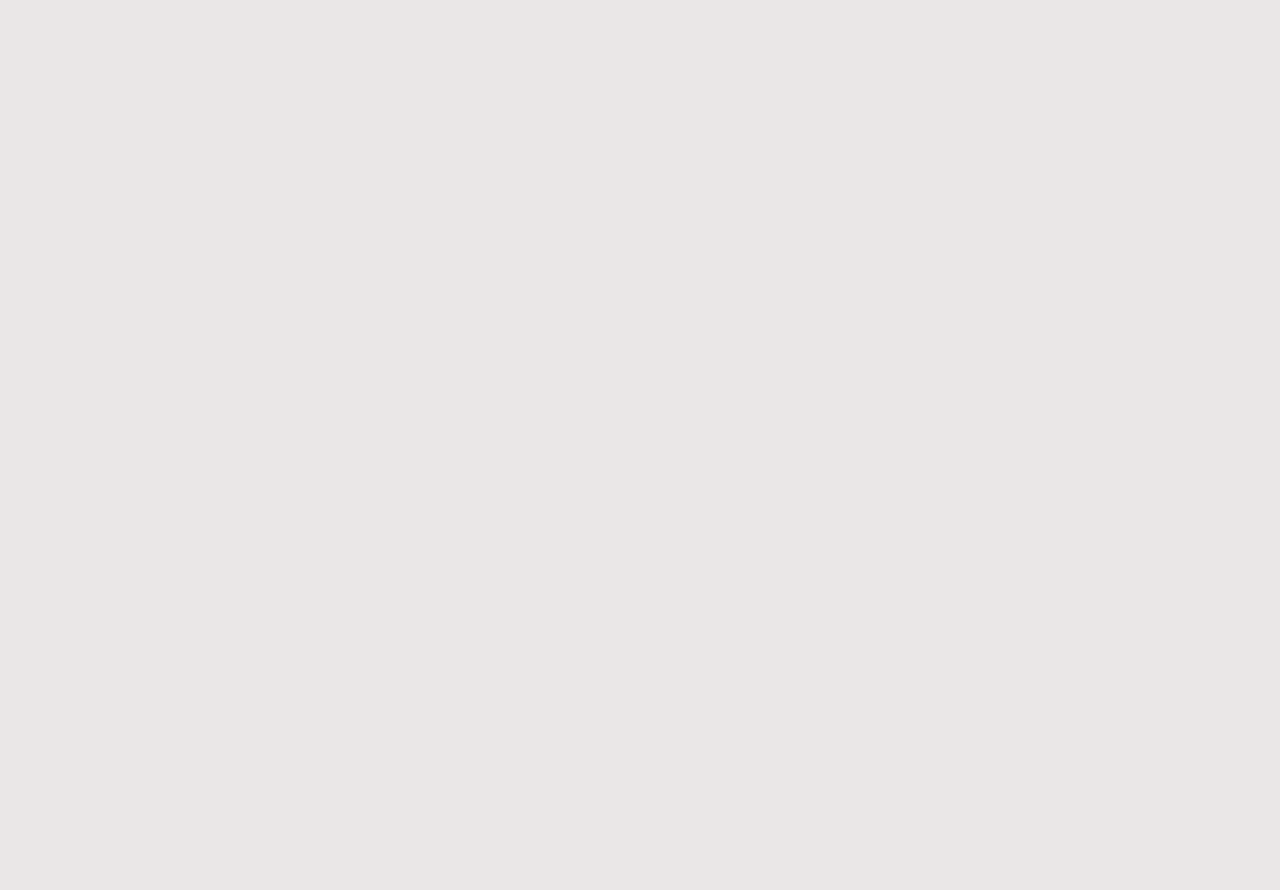
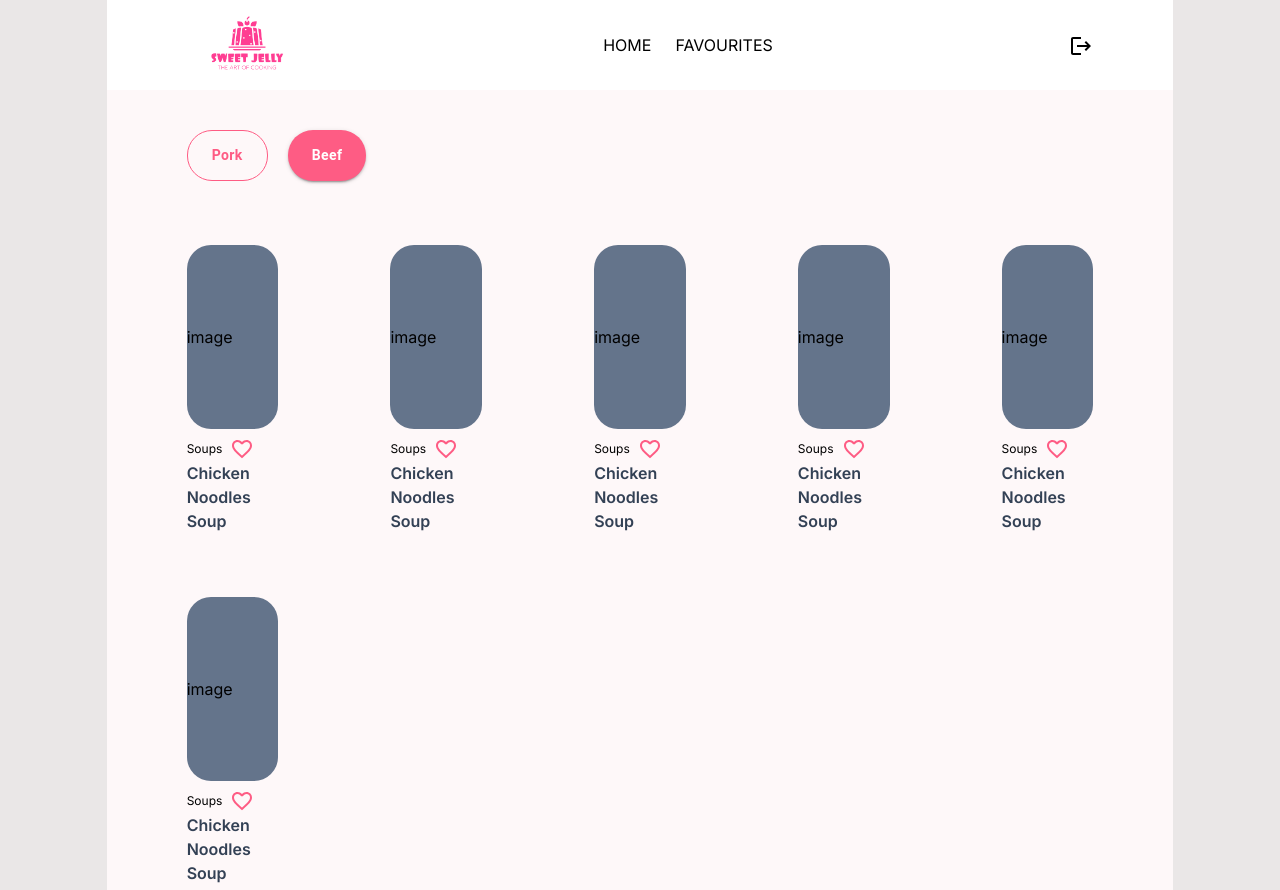
Before and after one commit to PercyGFX/receipe-app, a Next.js app in the folder frontend/: page / in a window 1280 px wide. Before the commit the page ends 800 px from the top, so only its background shows below. Built offline with nearby package versions, Linux system fonts and the light colour scheme.

Commit message:
header and cards ui

```diff
--- a/frontend/package.json
+++ b/frontend/package.json
@@ -11,6 +11,7 @@
   "dependencies": {
     "@emotion/react": "^11.11.4",
     "@emotion/styled": "^11.11.5",
+    "@mui/icons-material": "^5.15.17",
     "@mui/material": "^5.15.17",
     "next": "14.2.3",
     "react": "^18",
--- /dev/null
+++ b/frontend/src/app/componants/Header.tsx
@@ -0,0 +1,32 @@
+import React from 'react'
+import Image from 'next/image';
+import LogoutIcon from "@mui/icons-material/Logout";
+
+type Props = {}
+
+function Header({}: Props) {
+  return (
+    <div className="flex justify-center ">
+      <div className="flex justify-between bg-white px-20 items-center w-10/12">
+        <div>
+          {" "}
+          <Image
+            src="/logo.png"
+            width={120}
+            height={0}
+            alt="Picture of the author"
+          />
+        </div>
+        <div className="flex gap-x-6 uppercase">
+          <p>Home</p>
+          <p>favourites</p>
+        </div>
+        <div>
+          <LogoutIcon />
+        </div>
+      </div>
+    </div>
+  );
+}
+
+export default Header
--- a/frontend/src/app/page.tsx
+++ b/frontend/src/app/page.tsx
@@ -1,7 +1,143 @@
-import Image from "next/image";
+import Header from "./componants/Header";
+import { Button } from "@mui/material";
+import FavoriteBorderIcon from "@mui/icons-material/FavoriteBorder";
 
 export default function Home() {
   return (
-    <main className="flex min-h-screen flex-col items-center justify-between p-24"></main>
+    <main className="">
+      <Header />
+      <div className="flex justify-center">
+        <div className=" bg-[#fef8f9] w-10/12 h-lvh py-10 px-20">
+          {/* categories */}
+          <div className="flex gap-x-5">
+            <Button
+              className=" px-10"
+              variant="outlined"
+              sx={{
+                padding: "12px 24px", // Adjust padding as desired
+                borderColor: "#fe5c84", // Border color
+                textTransform: "none",
+                color: "#fe5c84", // Text color
+                fontWeight: "bold", // Make text bold
+                borderRadius: "25px", // Make button more round
+                "&:hover": {
+                  backgroundColor: "#fe5c84", // Background color on hover
+                  color: "#fff", // Text color on hover
+                },
+              }}
+            >
+              Pork
+            </Button>
+
+            <Button
+              className=" shadow-none px-10"
+              variant="contained"
+              sx={{
+                padding: "12px 24px",
+                borderColor: "#fe5c84",
+                color: "white",
+                fontWeight: "bold",
+                borderRadius: "25px",
+                textTransform: "none",
+                backgroundColor: "#fe5c84",
+                "&:hover": {
+                  backgroundColor: "#fe5c84",
+                  color: "#fff",
+                },
+              }}
+            >
+              Beef
+            </Button>
+          </div>
+
+          {/* recipies */}
+          <div className="mt-16">
+            <div className="grid grid-cols-5 gap-x-28 gap-y-16">
+              {/* recipe card */}
+              <div className="">
+                <div className="rounded-3xl bg-slate-500 py-20 w-full">
+                  image
+                </div>
+                <div className="flex items-center gap-x-2 pt-2">
+                  <span className="text-xs">Soups</span>
+                  <FavoriteBorderIcon className="text-[#fe5c84]" />
+                </div>
+                <p className="font-semibold text-slate-700">
+                  Chicken Noodles Soup
+                </p>
+              </div>
+              {/* recipe card */}
+
+              <div className="">
+                <div className="rounded-3xl bg-slate-500 py-20 w-full">
+                  image
+                </div>
+                <div className="flex items-center gap-x-2 pt-2">
+                  <span className="text-xs">Soups</span>
+                  <FavoriteBorderIcon className="text-[#fe5c84]" />
+                </div>
+                <p className="font-semibold text-slate-700">
+                  Chicken Noodles Soup
+                </p>
+              </div>
+
+              <div className="">
+                <div className="rounded-3xl bg-slate-500 py-20 w-full">
+                  image
+                </div>
+                <div className="flex items-center gap-x-2 pt-2">
+                  <span className="text-xs">Soups</span>
+                  <FavoriteBorderIcon className="text-[#fe5c84]" />
+                </div>
+                <p className="font-semibold text-slate-700">
+                  Chicken Noodles Soup
+                </p>
+              </div>
+
+              <div className="">
+                <div className="rounded-3xl bg-slate-500 py-20 w-full">
+                  image
+                </div>
+                <div className="flex items-center gap-x-2 pt-2">
+                  <span className="text-xs">Soups</span>
+                  <FavoriteBorderIcon className="text-[#fe5c84]" />
+                </div>
+                <p className="font-semibold text-slate-700">
+                  Chicken Noodles Soup
+                </p>
+              </div>
+
+              <div className="">
+                <div className="rounded-3xl bg-slate-500 py-20 w-full">
+                  image
+                </div>
+                <div className="flex items-center gap-x-2 pt-2">
+                  <span className="text-xs">Soups</span>
+                  <FavoriteBorderIcon className="text-[#fe5c84]" />
+                </div>
+                <p className="font-semibold text-slate-700">
+                  Chicken Noodles Soup
+                </p>
+              </div>
+
+              <div className="">
+                <div className="rounded-3xl bg-slate-500 py-20 w-full">
+                  image
+                </div>
+                <div className="flex items-center gap-x-2 pt-2">
+                  <span className="text-xs">Soups</span>
+                  <FavoriteBorderIcon className="text-[#fe5c84]" />
+                </div>
+                <p className="font-semibold text-slate-700">
+                  Chicken Noodles Soup
+                </p>
+              </div>
+
+              {/* Repeat the above div block for remaining cards */}
+            </div>
+          </div>
+        </div>
+      </div>
+    </main>
   );
 }
```
Also changed, not shown: frontend/src/app/favourite/page.tsx (added), 1 other file (tests, documents, lock files or other folders).
